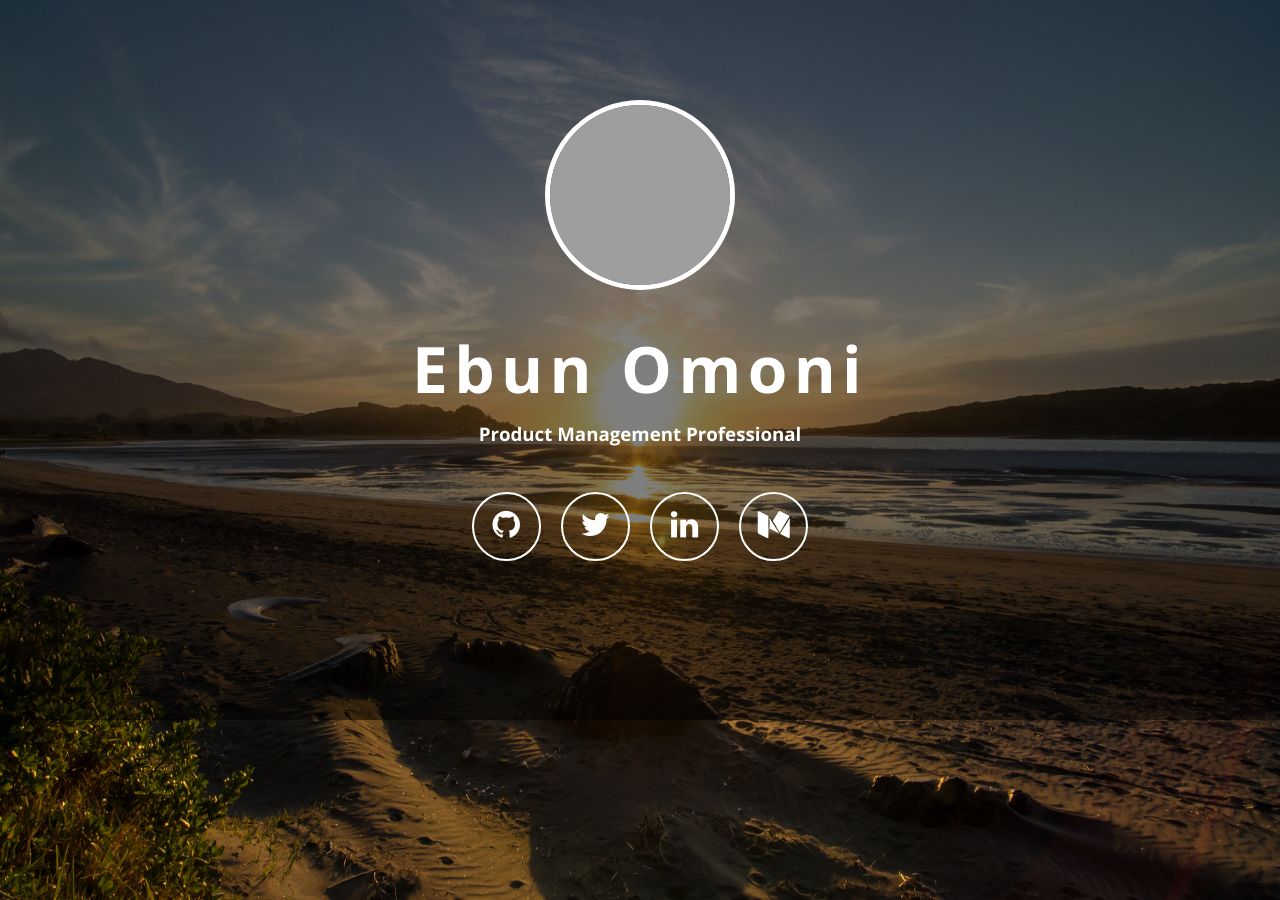
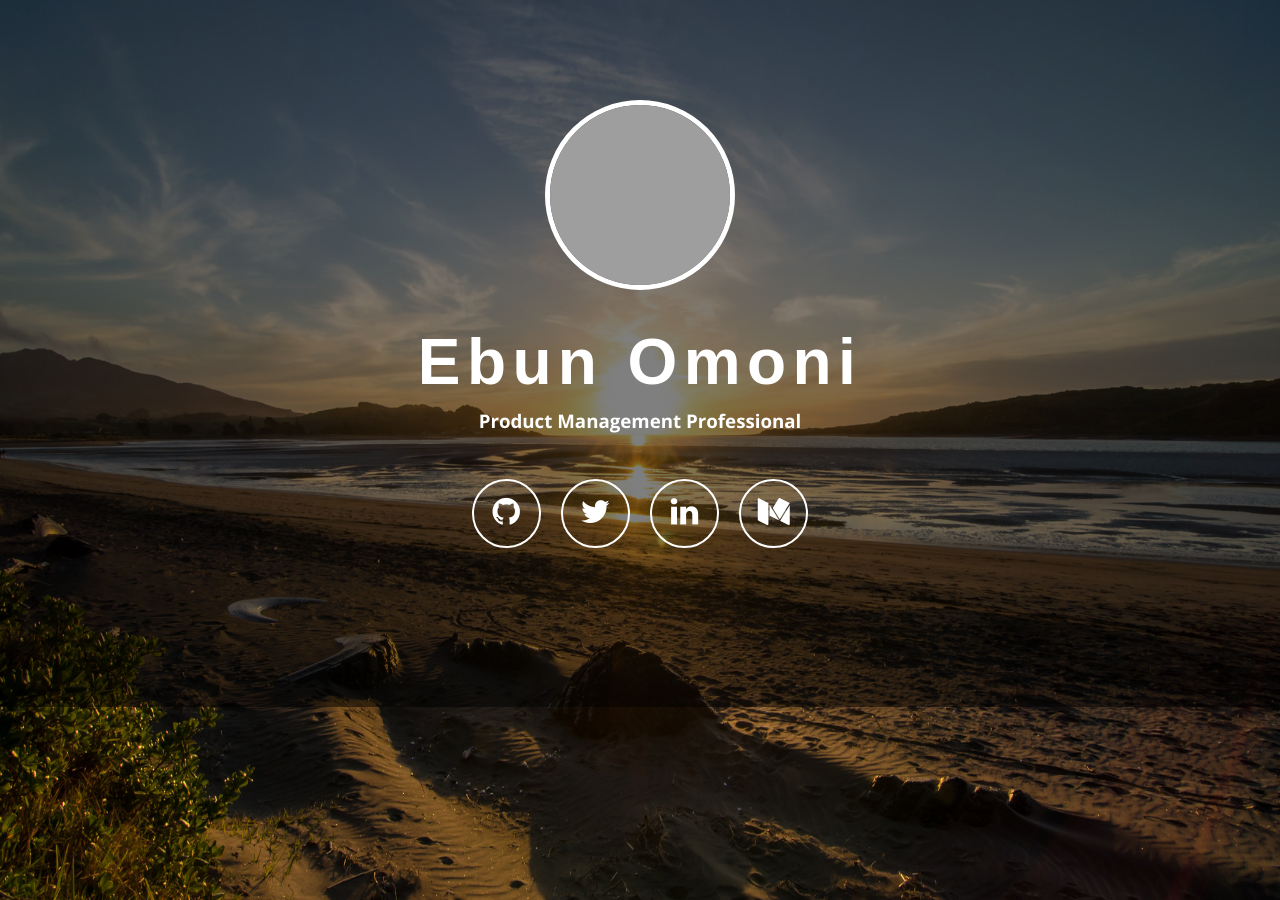
Before and after one commit to ebunomoni/ebunomoni.github.io, a Jekyll site: the page built from index.html, in a window 1280 px wide. Built offline with Jekyll 4.4.1, drawn with Linux system fonts in a browser that asks for light colours; nearby versions of some CDN libraries; grey boxes are pictures that could not be loaded.

Commit message:
Update front.css

```diff
--- a/css/front.css
+++ b/css/front.css
@@ -29,7 +29,7 @@ h1 {
     font-weight: bold;
     letter-spacing: 0.1em;
     font-size: 4em;
-    font-family: 'Open Sans';
+    font-family: 'Arial';
     margin: -10px 0;
 }
 h3 {
```
